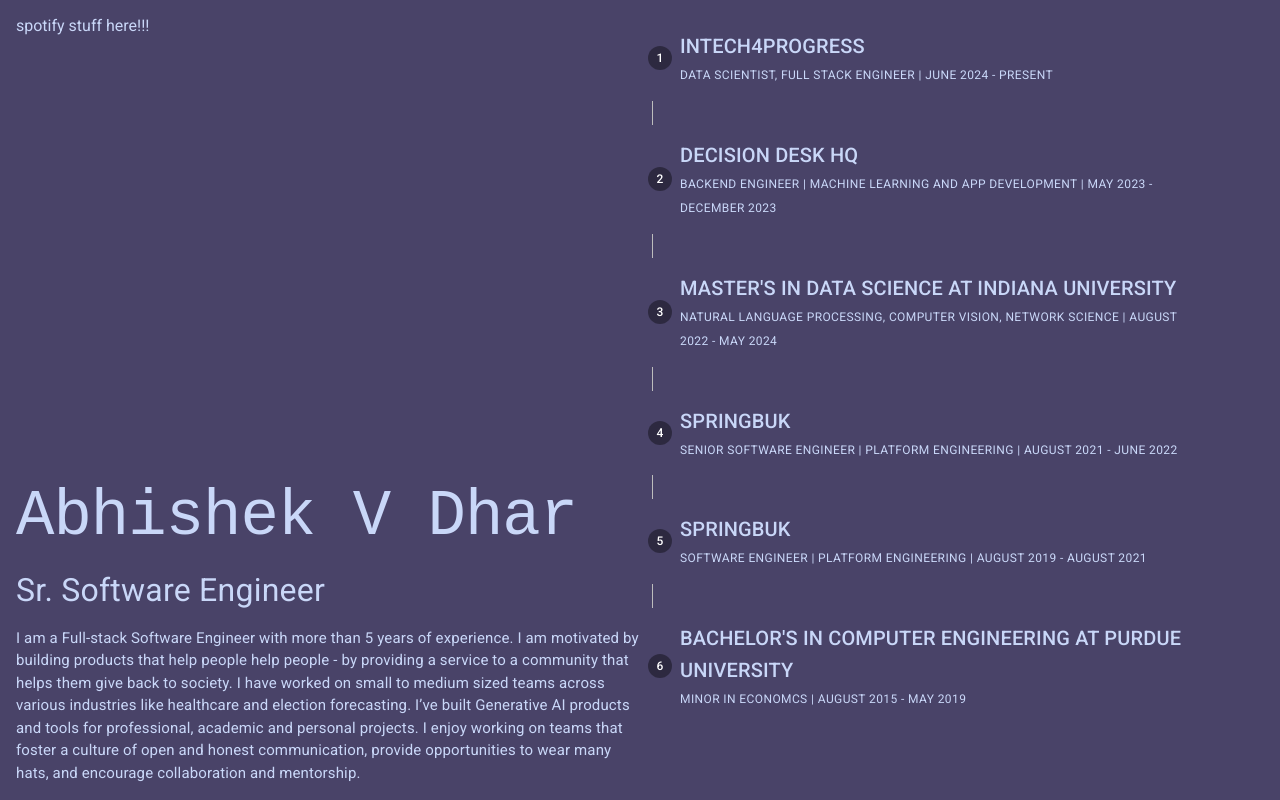
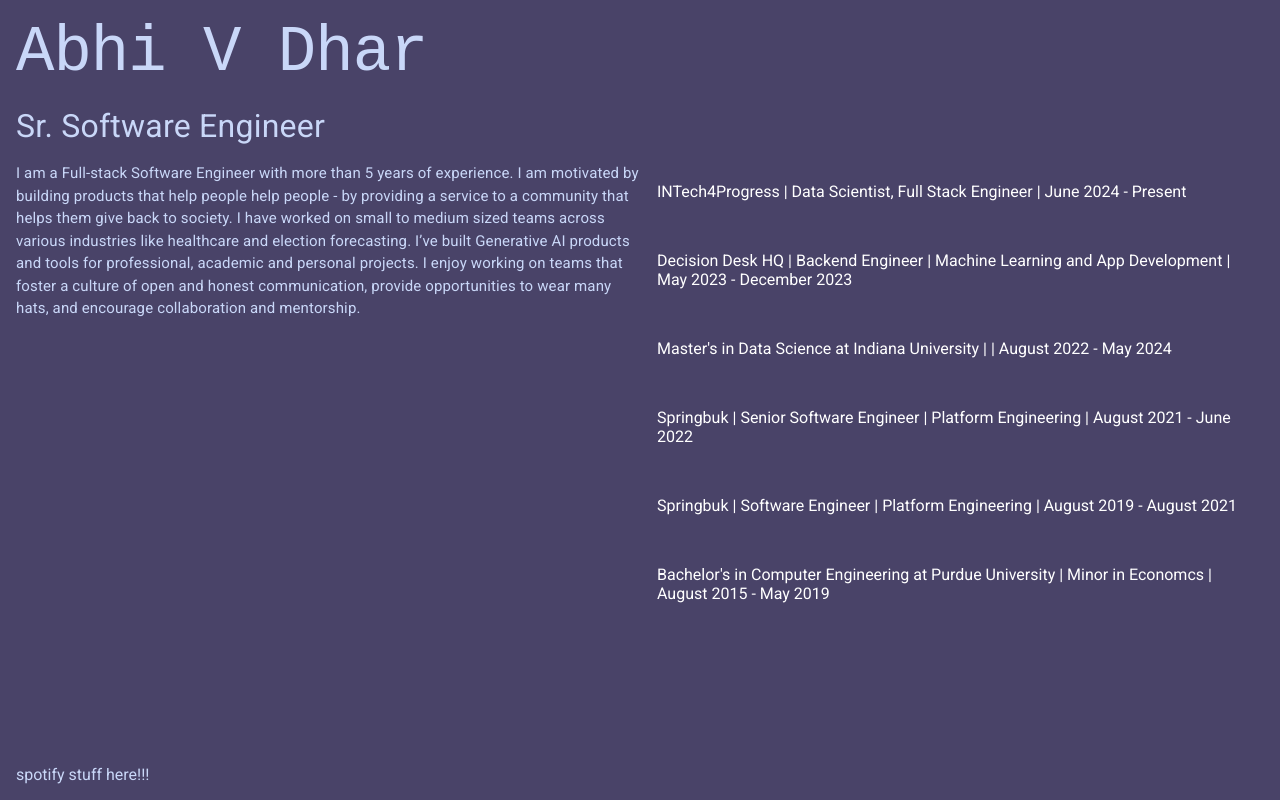
Before and after one commit to Xenox473/avd-folio, a Next.js app: page / in a window 1280 px wide. Built offline with nearby package versions, Linux system fonts and the light colour scheme.

Commit message:
Added skills display

```diff
--- /dev/null
+++ b/src/app/components/accordion.tsx
@@ -0,0 +1,60 @@
+import { motion, AnimatePresence } from "framer-motion";
+import { SkillsDisplay } from "./skillsDisplay";
+import { colors } from "../colors";
+
+type AccordionProps = {
+  role: {
+    company: string,
+    role: string,
+    year: string,
+    skills: string[]
+  },
+  index: number,
+  expanded: number | false,
+  setExpanded: (index: number | false) => void
+}
+
+const headerStyles = {
+  padding: "1rem",
+  color: "white",
+  borderRadius: "5px",
+  marginBottom: "1rem",
+  cursor: "pointer",
+  border: "1px solid",
+}
+
+export const Accordion = ({ role, index, expanded, setExpanded }: AccordionProps) => {
+  const isOpen = index === expanded;
+
+  return (
+    <>
+      <motion.header
+        initial={false}
+        animate={{
+          borderColor: isOpen ? colors.periwinkle : colors.englishViolet
+        }}
+        onClick={() => setExpanded(isOpen ? false : index)}
+        style={headerStyles}
+      >
+        {role.company} | {role.role} | {role.year}
+      </motion.header>
+      <AnimatePresence initial={false}>
+        {isOpen && (
+          <motion.section
+            key="content"
+            initial="collapsed"
+            animate="open"
+            exit="collapsed"
+            variants={{
+              open: { opacity: 1, height: "auto" },
+              collapsed: { opacity: 0, height: 0 }
+            }}
+            transition={{ duration: 0.3, ease: [0.04, 0.62, 0.23, 0.98] }}
+          >
+            <SkillsDisplay skills={role.skills} />
+          </motion.section>
+        )}
+      </AnimatePresence>
+    </>
+  );
+};
--- a/src/app/components/header.tsx
+++ b/src/app/components/header.tsx
@@ -6,7 +6,7 @@
   return (
     <Stack spacing={2}>
       <Typography variant="h1" fontSize={64} fontFamily={'monospace'}>
-        Abhishek V Dhar
+        Abhi V Dhar
       </Typography>
 
       <Typography variant="h4" fontSize={32}> Sr. Software Engineer </Typography>
--- a/src/app/components/skillsDisplay.tsx
+++ b/src/app/components/skillsDisplay.tsx
@@ -1,32 +1,17 @@
-import { skills } from "@/data/skills";
-import { Box } from "@mui/material";
-import { SkillBall } from "./skillBall";
+import { motion } from 'framer-motion';
+import { Chip } from '@mui/material';
+import { colors } from '../colors';
 
-export const SkillsDisplay = () => {
-  function renderSkills(skills: { backend: string[]; frontend: string[]; machineLearning: string[]; devops: string[]; softSkills: string[]; }) {
-    return (
-      <>
-        {
-          Object.entries(skills).map(([category, skills]) => (
-            skills.map((skill, index) => (
-              <SkillBall key={index} category={category} skill={skill} />
-            ))
-          ))
-        }
-        {/* <SkillBall category="backend" skill="Node.js" /> */}
-      </>
-    )
-  };
-
+export const SkillsDisplay = ({ skills }: { skills: string[] }) => {
   return (
-    <Box sx={{
-      display: 'flex',
-      justifyContent: 'space-between',
-      flexWrap: 'wrap',
-      flexDirection: 'row-reverse',
-      gap: 2,
-    }}>
-      {renderSkills(skills)}
-    </Box>
+    <motion.div
+      variants={{ collapsed: { scale: 0.8 }, open: { scale: 1 } }}
+      transition={{ duration: 0.8 }}
+      style={{ display: 'flex', flexWrap: 'wrap', flexDirection: 'row' }}
+    >
+      {skills.map((skill, index) => (
+        <Chip key={index} label={skill} style={{ margin: '0.5rem', backgroundColor: colors.keppel}} />
+      ))}
+    </motion.div>
   )
 }
--- a/src/app/components/timeline.tsx
+++ b/src/app/components/timeline.tsx
@@ -12,64 +12,50 @@
 
 import { useState } from 'react';
 import { colors } from '../colors';
+import { Accordion } from './accordion';
 
 export const Timeline = () => {
-  const [activeStep, setActiveStep] = useState(-1);
+  const [expanded, setExpanded] = useState<number | false>(false);
 
   const steps = [
     {
       company: 'INTech4Progress',
       role: 'Data Scientist, Full Stack Engineer',
       year: 'June 2024 - Present',
-      description: [
-        "Building a pipeline to train and run Survival Analysis models for predicting wait times at voting centers.",
-        "Deployed the pipeline using Serverless and Docker containerization to run on AWS Lambda.",
-        "Wrote end to end tests using Python’s unittest and moto to mock AWS services in a testing environment and ensure successful CI/CD changes.",
-        "Implemented user validation and built out data visualization features on the front end using React components and GraphQL."
+      skills: [
+        "AWS S3", "AWS Lambda", "Docker", "DynamoDB", "Git", "GraphQL", "Python", "React", "Typescript"
       ]
     },
     {
       company: 'Decision Desk HQ',
       role: 'Backend Engineer | Machine Learning and App Development',
       year: 'May 2023 - December 2023',
-      description: [
-        "Prototyped an internal custom machine learning model using natural language processing and clustering algorithms that automatically generates mappings to election candidates and significantly reduces manual effort by a factor of hours.",
-        "Used GPT 3.5 to generate descriptive articles of county level races leveraging internal election data.",
-        "Introduced backend end-to-end testing to the deployment pipeline through automated tests and rigorous unit testing of crucial models and services for our Ruby on Rails web app, improving test coverage of the codebase from nearly 0% to more than 70%.",
-        "Improved the database architecture by redesigning and eliminating redundant tables to optimize the execution of database queries.",
-        "Used DataDog to monitor the application’s reliability and investigate performance issues."
+      skills: [
+        "AWS S3", "DataDog", "Git", "Minitest", "NLTK", "OpenAI API", "PostgreSQL", "Python", "Redis", "Ruby (on Rails)"
       ],
     },
     {
       company: 'Master\'s in Data Science at Indiana University',
-      role: 'Natural Language Processing, Computer Vision, Network Science',
+      role: '',
       year: 'August 2022 - May 2024',
-      description: [
-        "Used various large language transformer models, alongside clustering and graph based algorithms for Retrieval Augmented Generation (RAG) to generate holistic summaries of album reviews.",
-        "Trained Faster R-CNN and YoloV5 models using Pytorch to detect comic book panels and speech bubbles in order to further academic research efforts in digitizing comic books."
+      skills: [
+        "Computer Vision", "Advanced Natural Language Processing", "Network Science", "Social Media Mining", "Data Mining", "Advanced Database Concepts", "Applied Machine Learning"
       ],
     },
     {
       company: 'Springbuk',
       role: 'Senior Software Engineer | Platform Engineering',
       year: 'August 2021 - June 2022',
-      description: [
-        "Helped cut nearly 50% in costs in infrastructure and processing time by migrating databases from PostgreSQL to Snowflake and eliminating redundant services.",
-        "Designed and built custom ETL pipelines (using Python, Ruby, SQL) to ingest new data sources in order to support the onboarding of new clients.",
-        "Regularly collaborated with the Data Science team to resolve discrepancies in data and improve forecasting models.",
-        "Mentored other engineers through code reviews and pairing sessions.",
-        "Awarded Snowflake Data Engineering Certification."
+      skills: [
+        "AWS EC2", "AWS S3", "Git", "PostgreSQL", "Python", "Ruby (on Rails)", "Snowflake"
       ],
     },
     {
       company: 'Springbuk',
       role: 'Software Engineer | Platform Engineering',
       year: 'August 2019 - August 2021',
-      description: [
-        "Led the technical effort to support single tenancy for the onboarding of Springbuk’s largest client within a quarter. Worked with members across several teams to ensure that the deliverables were met in a timely manner according to the contract and HIPAA requirements.",
-        "Vastly improved manual syncing processes between the warehouse and application databases by building an automated algorithm that reduced the runtime by over 80%.",
-        "Worked on redesigning the data aggregation infrastructure by introducing graph architecture and batch processing, improving efficiency from a weekly to a daily cadence.",
-        "Improved the user interface and fixed bugs for the internal data management web application using Ruby on Rails and React."
+      skills: [
+        "Airbrake.io", "AWS EC2", "AWS S3", "AWS VPC", "Git", "PostgreSQL", "Python", "React", "Rspec", "Ruby (on Rails)", "Snowflake"
       ],
     }
     ,
@@ -77,38 +63,21 @@
       company: 'Bachelor\'s in Computer Engineering at Purdue University',
       role: 'Minor in Economcs',
       year: 'August 2015 - May 2019',
-      description: [],
+      skills: [],
     }
   ]
 
   return (
-    <Box sx={{ maxWidth: '90%'}}>
-      <Stepper activeStep={activeStep} orientation="vertical" nonLinear>
-        {steps.map((step, index) => (
-          <Step key={`${step.company}-${step.role}`}>
-            <Button onClick={() => activeStep === index ? setActiveStep(-1) : setActiveStep(index)}>
-              <StepLabel
-                optional={
-                  <Typography color={colors.periwinkle} variant="caption"> {step.role} | {step.year} </Typography>
-                }
-              >
-                <Typography color={colors.periwinkle} variant="h6">
-                  {step.company}
-                </Typography>
-              </StepLabel>
-            </Button>
-            <StepContent>
-              <Typography>
-                <ul>
-                  {step.description.map((desc, index) => (
-                    <li key={index}> {desc} </li>
-                  ))}
-                </ul>
-              </Typography>
-            </StepContent>
-          </Step>
-        ))}
-      </Stepper>
-    </Box>
+    <>
+      {steps.map((step, index) => (
+        <Accordion
+          key={index}
+          role={step}
+          index={index}
+          expanded={expanded}
+          setExpanded={setExpanded}
+        />
+      ))}
+    </>
   )
 };
--- a/src/app/page.tsx
+++ b/src/app/page.tsx
@@ -6,14 +6,26 @@
 
 export default function Home() {
   return (
-    <div style={{ display: 'flex', height: '100%' }}>
-      <div style={{ flex: 1, display: 'flex', flexDirection: 'column', justifyContent: 'space-between' }}>
-        <div>spotify stuff here!!!</div>
-        <Header />
+    <>
+      <div style={{ display: 'flex', height: '100%' }}>
+        <div style={{
+          flex: 1,
+          display: 'flex',
+          flexDirection: 'column',
+          justifyContent: 'space-between'
+        }}>
+          <Header />
+          <div>spotify stuff here!!!</div>
+        </div>
+        <div style={{
+          flex: 1,
+          display: 'flex',
+          flexDirection: 'column',
+          justifyContent: 'center',
+        }}>
+          <Timeline />
+        </div>
       </div>
-      <div style={{ flex: 1 }}>
-        <Timeline />
-      </div>
-    </div>
+    </>
   );
 }
```
Also changed, not shown: src/app/components/skillBall.tsx (deleted, +0 -24 lines).
